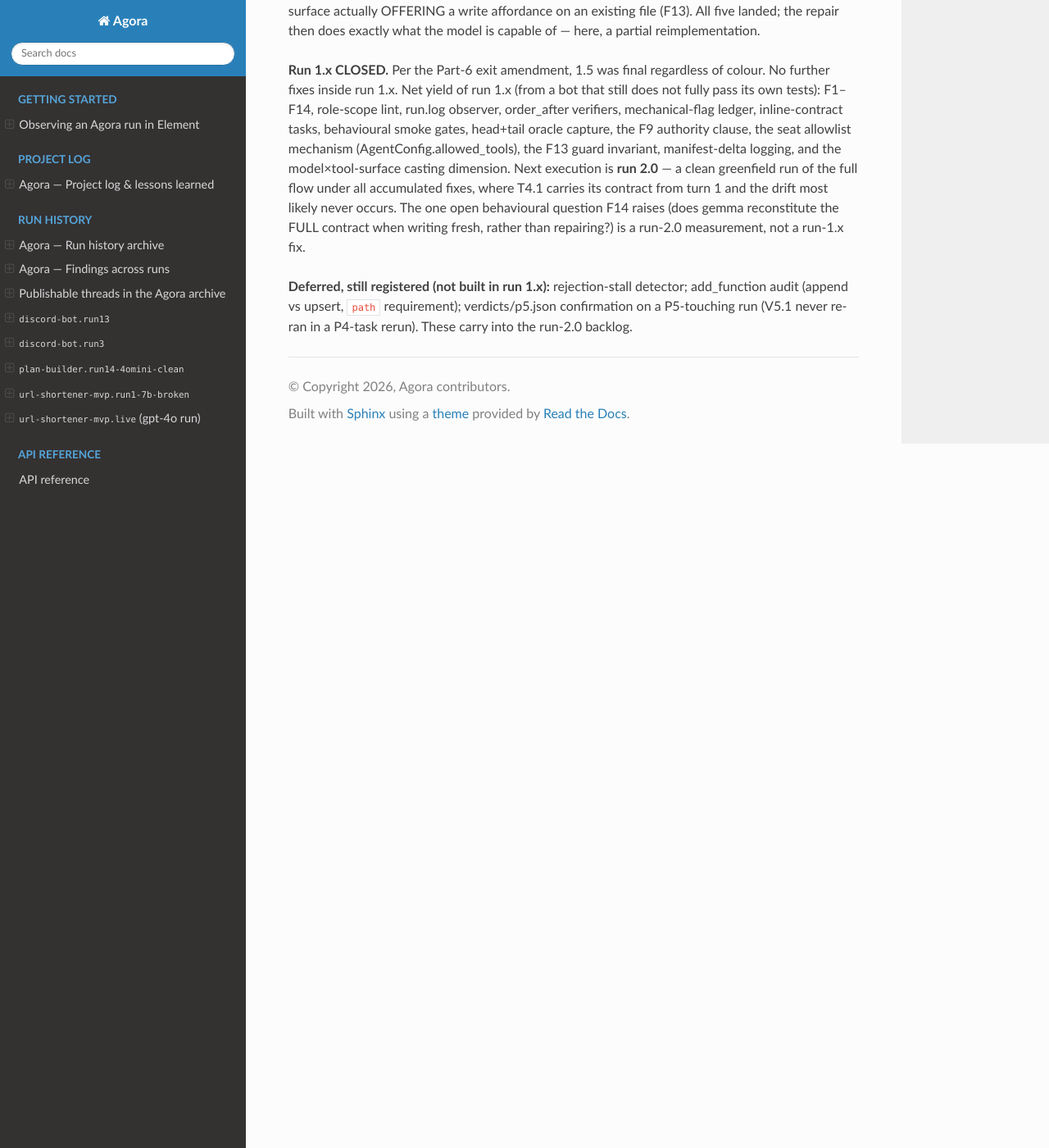
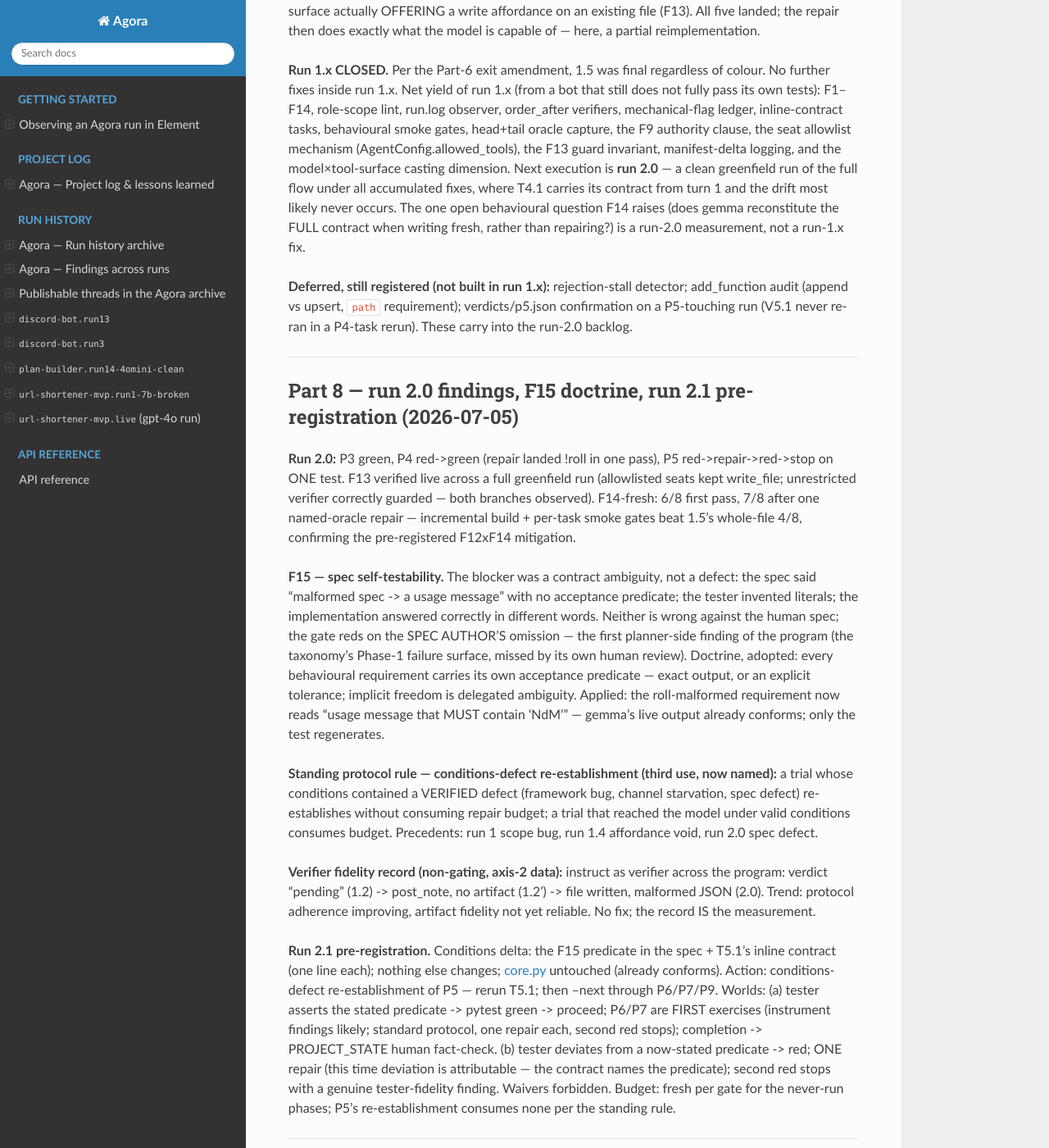
Before and after one commit to fabs133/agora, a Sphinx documentation site: the page built from docs/runs/integration-run-1/findings.md, in a window 1280 px wide and 1400 px high, scrolled down 9478 px. Shown: the whole window at 82% size. Built offline with Sphinx 7.4.7 and the Read the Docs theme 3.1.0, drawn with Linux system fonts in a browser that asks for light colours.

Commit message:
feat(integration): run-2.1 prep — F15 acceptance predicate in T5.1 inline contract
The roll-malformed requirement now carries an acceptance predicate (F15): the
usage message MUST contain the substring "NdM" (any phrasing otherwise). Spec
line amended chat-side; T5.1's inline functional contract updated to match
verbatim (one line). Nothing else in the flow changes; core.py already conforms
(gemma's live output "... Use format NdM."). Sets up run 2.1: conditions-defect
re-establishment of P5, then first-ever P6/P7/P9.

Co-Authored-By: Claude Opus 4.8 (1M context) <noreply@anthropic.com>

```diff
--- a/docs/runs/integration-run-1/findings.md
+++ b/docs/runs/integration-run-1/findings.md
@@ -507,3 +507,54 @@ rather than repairing?) is a run-2.0 measurement, not a run-1.x fix.
 detector; add_function audit (append vs upsert, `path` requirement);
 verdicts/p5.json confirmation on a P5-touching run (V5.1 never re-ran in a
 P4-task rerun). These carry into the run-2.0 backlog.
+
+---
+
+## Part 8 — run 2.0 findings, F15 doctrine, run 2.1 pre-registration (2026-07-05)
+
+**Run 2.0:** P3 green, P4 red->green (repair landed !roll in one pass),
+P5 red->repair->red->stop on ONE test. F13 verified live across a full
+greenfield run (allowlisted seats kept write_file; unrestricted verifier
+correctly guarded — both branches observed). F14-fresh: 6/8 first pass,
+7/8 after one named-oracle repair — incremental build + per-task smoke
+gates beat 1.5's whole-file 4/8, confirming the pre-registered F12xF14
+mitigation.
+
+**F15 — spec self-testability.** The blocker was a contract ambiguity,
+not a defect: the spec said "malformed spec -> a usage message" with no
+acceptance predicate; the tester invented literals; the implementation
+answered correctly in different words. Neither is wrong against the
+human spec; the gate reds on the SPEC AUTHOR'S omission — the first
+planner-side finding of the program (the taxonomy's Phase-1 failure
+surface, missed by its own human review). Doctrine, adopted: every
+behavioural requirement carries its own acceptance predicate — exact
+output, or an explicit tolerance; implicit freedom is delegated
+ambiguity. Applied: the roll-malformed requirement now reads "usage
+message that MUST contain 'NdM'" — gemma's live output already
+conforms; only the test regenerates.
+
+**Standing protocol rule — conditions-defect re-establishment (third
+use, now named):** a trial whose conditions contained a VERIFIED defect
+(framework bug, channel starvation, spec defect) re-establishes without
+consuming repair budget; a trial that reached the model under valid
+conditions consumes budget. Precedents: run 1 scope bug, run 1.4
+affordance void, run 2.0 spec defect.
+
+**Verifier fidelity record (non-gating, axis-2 data):** instruct as
+verifier across the program: verdict "pending" (1.2) -> post_note, no
+artifact (1.2') -> file written, malformed JSON (2.0). Trend: protocol
+adherence improving, artifact fidelity not yet reliable. No fix; the
+record IS the measurement.
+
+**Run 2.1 pre-registration.** Conditions delta: the F15 predicate in the
+spec + T5.1's inline contract (one line each); nothing else changes;
+core.py untouched (already conforms). Action: conditions-defect
+re-establishment of P5 — rerun T5.1; then --next through P6/P7/P9.
+Worlds: (a) tester asserts the stated predicate -> pytest green ->
+proceed; P6/P7 are FIRST exercises (instrument findings likely; standard
+protocol, one repair each, second red stops); completion -> PROJECT_STATE
+human fact-check. (b) tester deviates from a now-stated predicate ->
+red; ONE repair (this time deviation is attributable — the contract
+names the predicate); second red stops with a genuine tester-fidelity
+finding. Waivers forbidden. Budget: fresh per gate for the never-run
+phases; P5's re-establishment consumes none per the standing rule.
```
Also changed, not shown: docs/integration/run-1-echobot-spec.md (+1 -1 lines), docs/runs/integration-run-2/session-log.md (+15 -0 lines), 1 other file.
